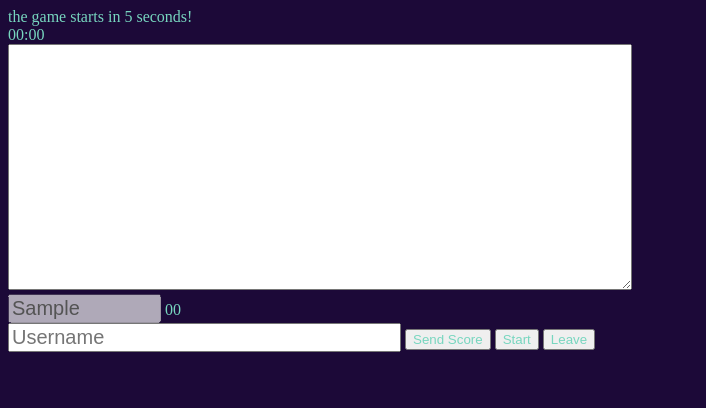
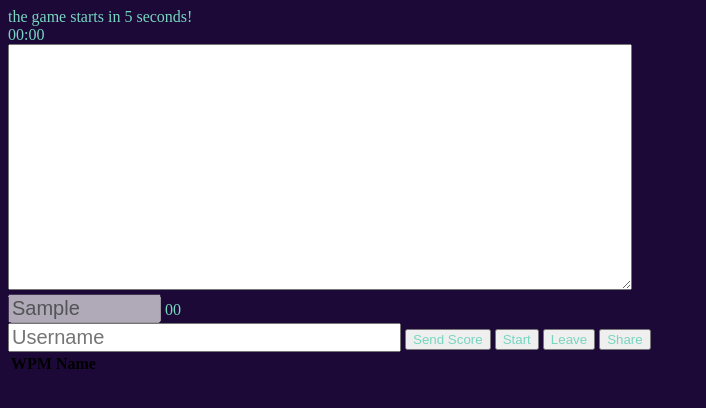
Before and after one commit to AlonArkush/Work, a Flask app: template templates/room.html in a window 1280 px wide. Shown: the top 408 px of the page, without its empty margins (0-706 px from the left). Run offline with Flask 2, Linux system fonts and the light colour scheme; the template is opened without the code that fills it: most values are stand-ins (such as "Sample title", 1, 10 or a date in 2020); lists and menus that the app fills with data are empty; some libraries are stand-ins or nearby versions.

Commit message:
Add share

```diff
--- a/run.py
+++ b/run.py
@@ -182,7 +182,17 @@ def on_leave(data):
     room = data['room']
     print('on leave', room)
     leave_room(room)
-    emit('someone has left the room.', room=room)
+    emit('response', 'someone has left the room.', room=room)
+
+
+@socketio.on('share')
+def on_share(data):
+    print(data)
+    room = data['room']
+    wpm = data['wpm']
+    username = data['username']
+    print('on share', room)
+    emit('update table', {'wpm': wpm, 'username': username}, room=room)
 
 
 @socketio.on('start')
--- a/templates/room.html
+++ b/templates/room.html
@@ -23,6 +23,31 @@
         socket.emit('leave', {'room': room})
         window.location.replace(`http://${document.domain}:${location.port}`);
     }
+
+    function share(){
+        console.log('share')
+        room = '{{ roomnum }}';
+        wpm = window.wpm;
+        username = document.getElementById('username').value;
+        console.log(wpm);
+        socket.emit('share', {'room': room, 'wpm': wpm, 'username': username})
+    }
+
+    socket.on('update table', function(data){
+        console.log(data);
+        var table = document.getElementById("shareData");
+
+        // Create an empty <tr> element and add it to the 1st position of the table:
+        var row = table.insertRow(0);
+
+        // Insert new cells (<td> elements) at the 1st and 2nd position of the "new" <tr> element:
+        var cell1 = row.insertCell(0);
+        var cell2 = row.insertCell(1);
+
+        // Add some text to the new cells:
+        cell1.innerHTML = data.wpm;
+        cell2.innerHTML = data.username;
+    });
 
     socket.on('response', function(data) {
         console.log(data);
@@ -189,5 +214,17 @@
 <button style="color:#77d6bf;" onclick="sendData()" type="button">Send Score</button>
 <button style="color:#77d6bf;" onclick="start()" type="button">Start</button>
 <button style="color:#77d6bf;" onclick="leave()" type="button">Leave</button>
+<button style="color:#77d6bf;" onclick="share()" type="button">Share</button>
+
+<table>
+    <thead>
+    <tr>
+        <th>WPM</th>
+        <th>Name</th>
+    </tr>
+    </thead>
+    <tbody id="shareData"></tbody>
+</table>
+
 </body>
 </html>
```
